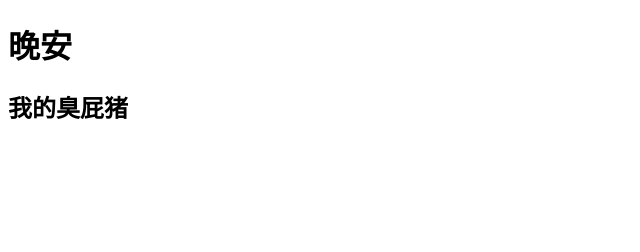
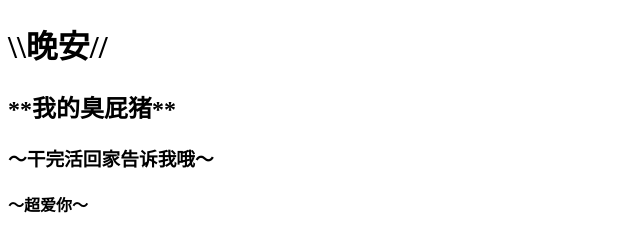
Before and after one commit to Eric-Z-Math/blazing_world, a plain HTML site: page index.html in a window 1280 px wide. Shown: the whole page, without its empty margins (0-640 px from the left). Drawn offline with Linux system fonts and the light colour scheme.

Commit message:
Update index.html

```diff
--- a/index.html
+++ b/index.html
@@ -8,8 +8,10 @@
 </head>
 <body>
     <div>
-        <h1>晚安</h1>
-        <h2>我的臭屁猪</h2>
+        <h1>\\晚安//</h1>
+        <h2>**我的臭屁猪**</h2>
+        <h3>～干完活回家告诉我哦～</h3>
+        <h4>～超爱你～</h4>
     </div>
 
 </body>
```
